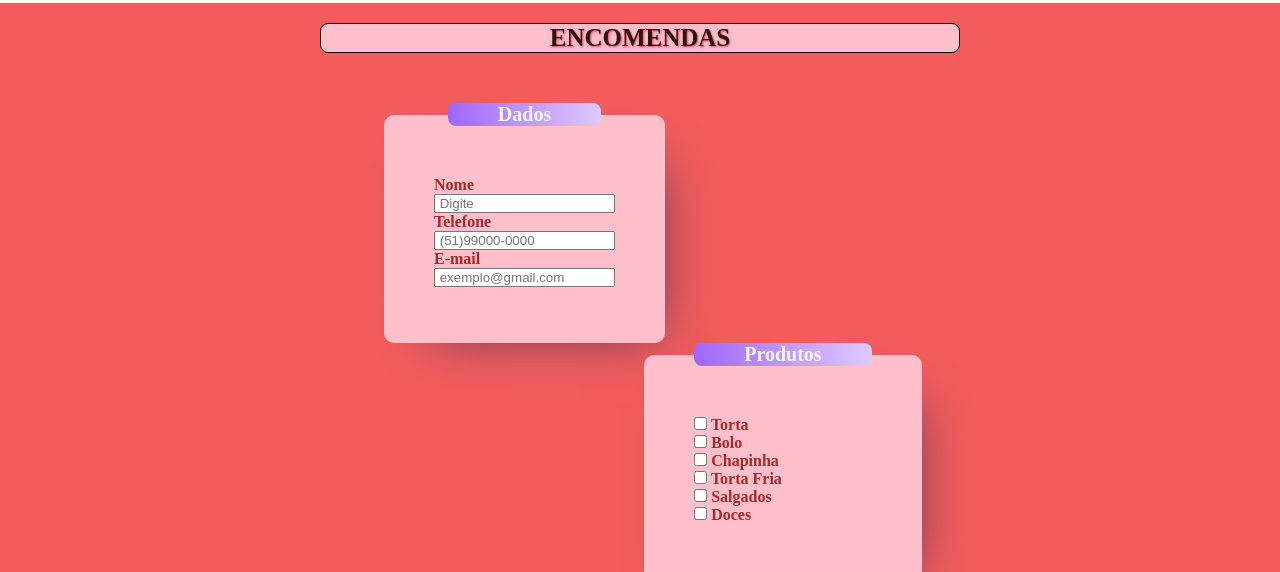
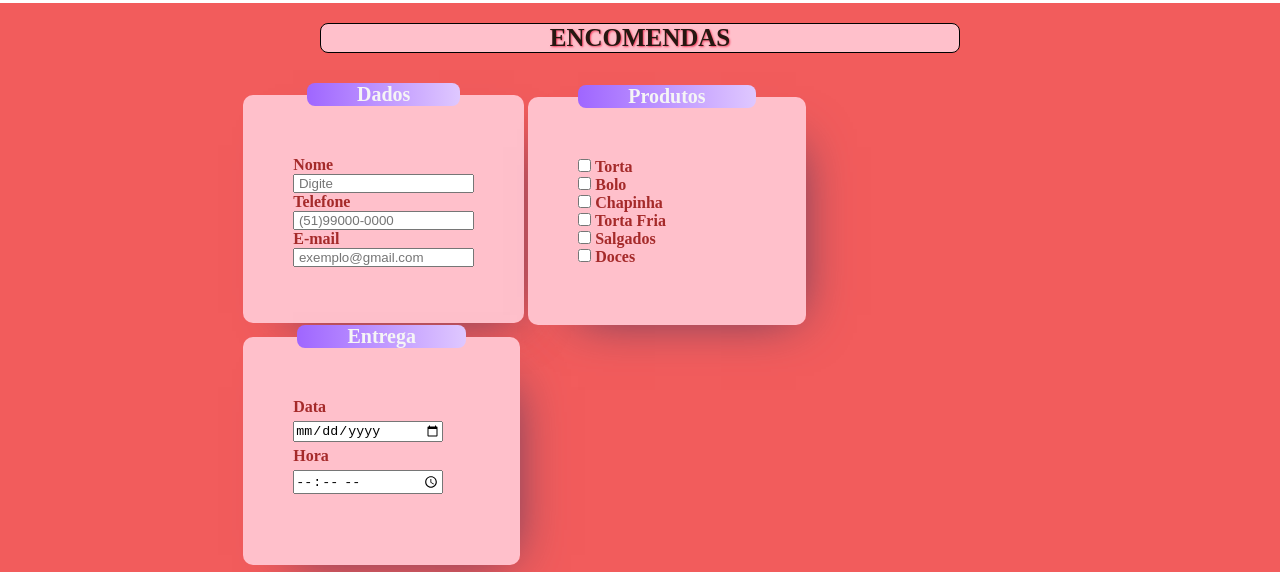
Before and after one commit to gianborges/gianborges.github.io, a plain HTML site: page PROJETOCONFEITARIA/encomendas.html in a window 1280 px wide. Shown: the part 354-926 px from the top of the page. Drawn offline with nearby package versions, Linux system fonts and the light colour scheme.

Commit message:
ProjetoConfeitariaVersãoFinalweb

```diff
--- a/PROJETOCONFEITARIA/css/basesite.css
+++ b/PROJETOCONFEITARIA/css/basesite.css
@@ -8,7 +8,6 @@
 	max-width: 1600px ;
 	min-width: 800px ;
 	width: 100%;
-	height: auto;
 }
 #grupomenu {
  float: right;
--- a/PROJETOCONFEITARIA/css/estilo.css
+++ b/PROJETOCONFEITARIA/css/estilo.css
@@ -2,7 +2,6 @@
 #allcards {
 	margin-top: 30px;
 	margin-left: 172px ;
-	height: auto;
 
 }
 
--- a/PROJETOCONFEITARIA/css/formulario.css
+++ b/PROJETOCONFEITARIA/css/formulario.css
@@ -1,50 +1,61 @@
 .encomendas {
 	width: 100%;
-	margin: 0;
-
+}
+#formulario {
+	margin-top: 30px;
+	width: 62%;
 }
 
-#formulario {
-	margin-top: 50px;
-	display: inline-block;
-	width: 100%;
-}
 
 #dados {
+	display: inline-block;
 	color: brown;
 	font-weight: bold;
 	background-color: pink;
 	border-radius: 10px;
 	border: 0;
-	float: left;
 	margin: 0;
 	width: 250px;
 	height: 240px;
 	padding: 50px;
-	margin-left: 30%;
 	box-shadow: 20px 20px 50px -30px #4B395E;
 
 }
 #produtos {
+	display: inline-block;
 	color: brown;
 	font-weight: bold;
 	background-color: pink;
 	border-radius: 10px;
 	border: 0;
 	box-shadow: 20px 20px 50px -30px #4B395E ;
-	float: right;
-	display: inline-block;
-	margin: 0;
 	width: 277px;
 	height: 240px;
 	padding: 50px;
-	display: block;
-	margin-right: 28%;
 
 }
 #produtos ul li {
 	list-style: none;
 }
+#entrega {
+	display: inline-block;
+	color: brown;
+	font-weight: bold;
+	background-color: pink;
+	border-radius: 10px;
+	border: 0;
+	box-shadow: 20px 20px 50px -30px #4B395E ;
+	width: 277px;
+	height: 240px;
+	padding: 50px;
+
+}
+#entrega input {
+	display: block;
+	margin: 5px 0;
+	width: 150px;
+}
+
 legend {
 	background: linear-gradient(to right, #9F66FF, #DFC8FF);
 	border-radius: 8px;
@@ -88,9 +99,9 @@ iframe {
 	font-weight: bold;
 }
 #botao {
-	margin-top: 20px;
+	display: block;
+	margin-top: 10px;
 	margin-bottom: 20px;
-	margin-left: 47%;
 	padding: 8px 16px;
 	text-transform: uppercase;
 	border-radius: 32px;
--- a/PROJETOCONFEITARIA/encomendas.html
+++ b/PROJETOCONFEITARIA/encomendas.html
@@ -32,16 +32,16 @@
 		<main id="destaque">
 			<h3>Encomendas</h3>
 			<section class="encomendas">
-				<div id="formulario">
-				<form name="formulario1" action="#" method="GET">
+
+				<form name="formulario1" action="#" method="GET" id="formulario">
 					<fieldset id="dados">
 						<legend>Dados</legend>
 						<label id="nome">Nome</label>
-						<input type="text" name="nome" placeholder=" Digite">
+						<input type="text" name="nome" placeholder=" Digite" required="">
 						<label id="telefone">Telefone</label>
-						<input type="tel" name="telefone" placeholder=" (51)99000-0000">
+						<input type="tel" name="telefone" placeholder=" (51)99000-0000" required="">
 						<label id="email">E-mail</label>
-						<input type="email" name="email" placeholder=" exemplo@gmail.com">
+						<input type="email" name="email" placeholder=" exemplo@gmail.com" required="">
 					</fieldset>
 					<fieldset id="produtos">
 						<legend>Produtos</legend>
@@ -79,11 +79,18 @@
 							</li>
 					</ul>
 					</fieldset>
+					<fieldset id="entrega">
+						<legend>Entrega</legend>
+						<label id="data">Data</label>
+						<input type="date" name="data" required="">
+						<label id="hora">Hora</label>
+						<input type="time" name="hora" required="">
+					</fieldset>
 					<input type="submit" name="ENVIAR" id="botao">
 
 
 				</form>
-			</div>
+		</section>
 			<div id="mapa">
 				<h4>Venha nos Visitar!</h4>
 				<div>
```
